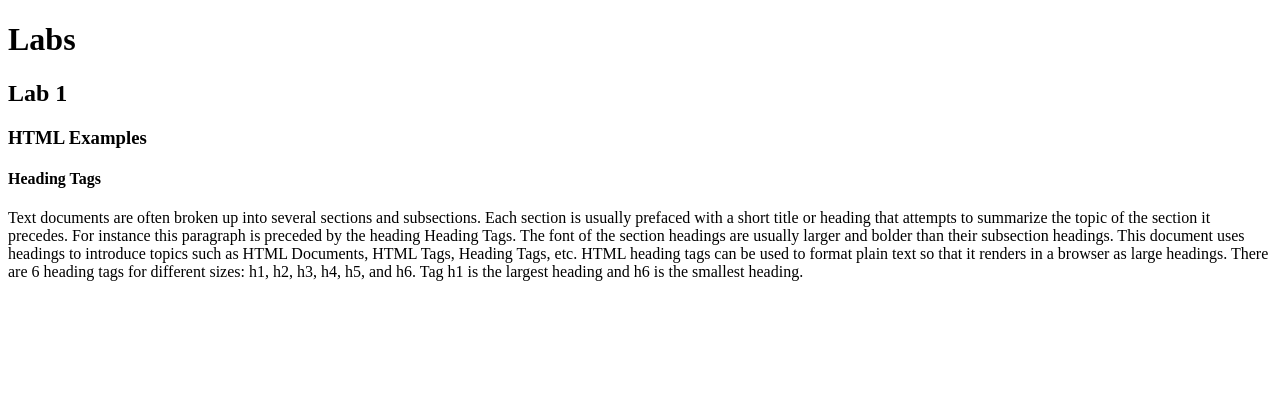
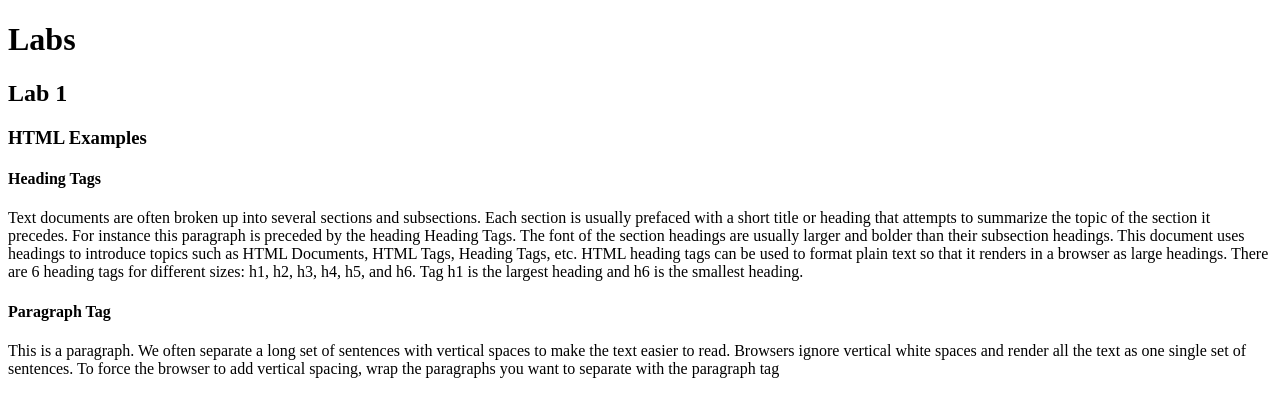
Before and after one commit to EthanLawyer/kanbas-react-web-app, a React (Create React App) app: page / in a window 1280 px wide. Shown: the top 416 px of the page. Built offline with nearby package versions, Linux system fonts and the light colour scheme.

Commit message:
Added Paragraph Tag

```diff
--- a/src/Labs/Lab1/index.tsx
+++ b/src/Labs/Lab1/index.tsx
@@ -7,6 +7,12 @@
                 <h4>Heading Tags</h4>
                 Text documents are often broken up into several sections and subsections. Each section is usually prefaced with a short title or heading that attempts to summarize the topic of the section it precedes. For instance this paragraph is preceded by the heading Heading Tags. The font of the section headings are usually larger and bolder than their subsection headings. This document uses headings to introduce topics such as HTML Documents, HTML Tags, Heading Tags, etc. HTML heading tags can be used to format plain text so that it renders in a browser as large headings. There are 6 heading tags for different sizes: h1, h2, h3, h4, h5, and h6. Tag h1 is the largest heading and h6 is the smallest heading.
             </div>
+            <div id="wd-p-tag">
+                <h4>Paragraph Tag</h4>
+                <p id="wd-p-1">
+                This is a paragraph. We often separate a long set of sentences with vertical spaces to make the text easier to read. Browsers ignore vertical white spaces and render all the text as one single set of sentences. To force the browser to add vertical spacing, wrap the paragraphs you want to separate with the paragraph tag
+                </p>
+            </div>
         </div>
     );
   }
```
Lines whose indentation alone changed are shown as unchanged.
